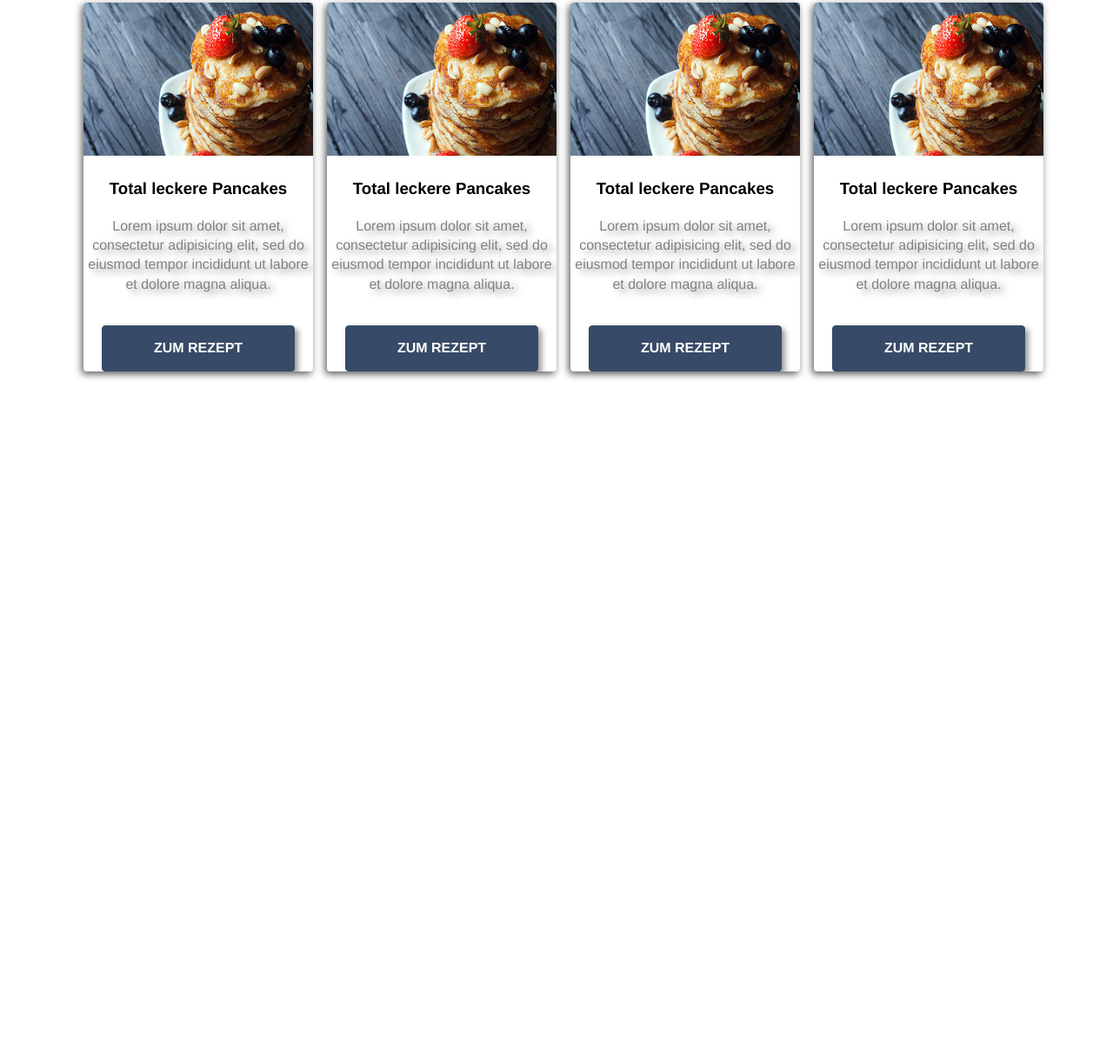
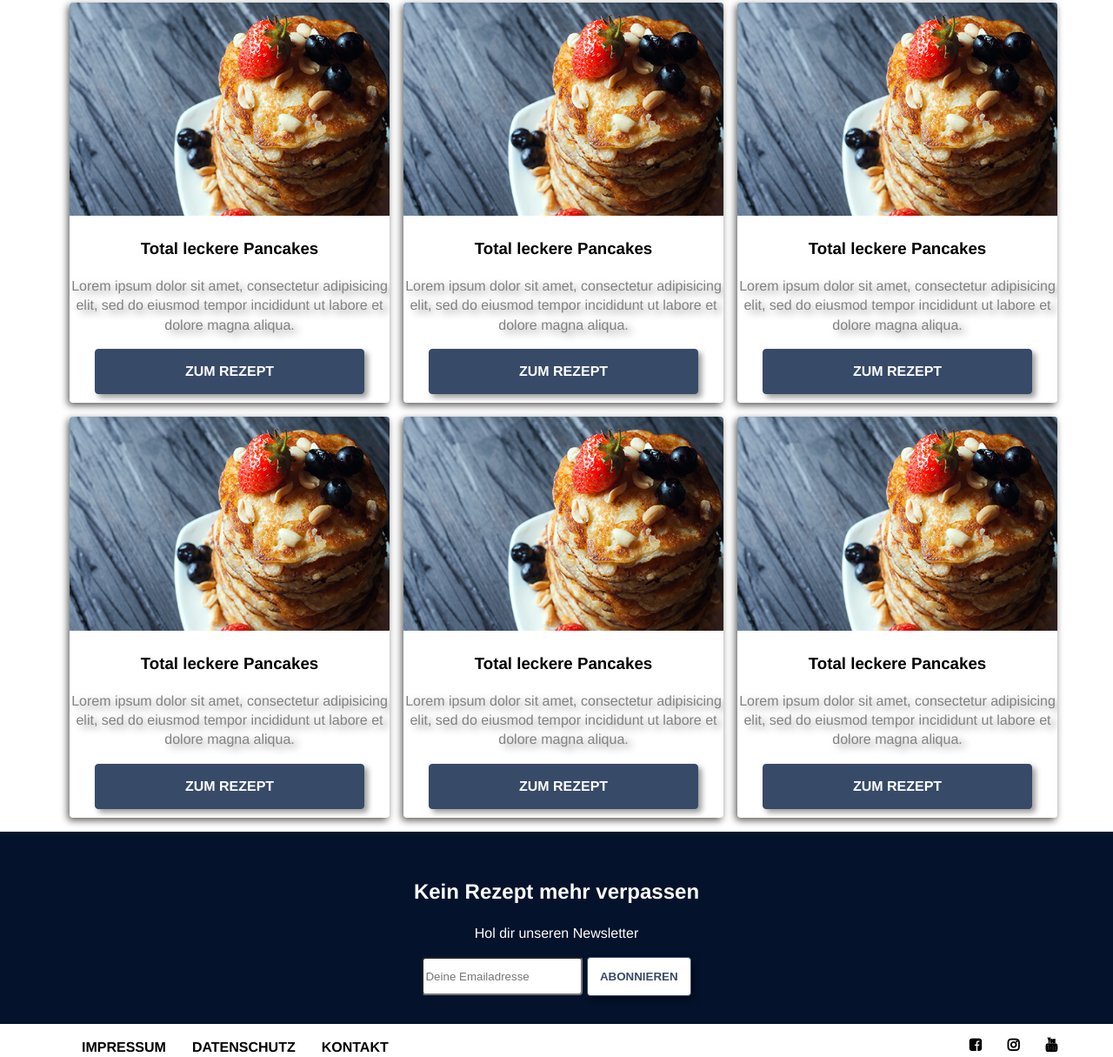
Before and after one commit to wippezorgel/bta-kochen-maerz-2019, a plain HTML site: page index.html in a window 1280 px wide. Shown: the part 909-2124 px from the top of the page at 87% size. Before the commit the page ends 1352 px from the top, so only its background shows below. Drawn offline with Linux system fonts and the light colour scheme; files whose address does not match are found by name.

Commit message:
weiter gearbeitet

```diff
--- a/assets/css/stylesheet.css
+++ b/assets/css/stylesheet.css
@@ -31,13 +31,6 @@ article {
   margin-bottom: 1rem;
 }
 
-.container {
-  display: flex;
-  justify-content: space-between;
-  padding-left: 1rem;
-  padding-right: 1rem;
-}
-
 #navigation {
   display: none;
 }
@@ -61,8 +54,26 @@ article {
   position: relative;
 }
 
-h2{
+#rezepte h2 {
   text-align: center;
+}
+
+.container {
+  display: flex;
+  justify-content: space-between;
+  /* padding-left: 1rem;
+  padding-right: 1rem; */
+  flex-direction: column;
+  margin-right: 1rem;
+}
+
+.card {
+  text-align: center;
+  border-radius: 4px;
+  box-shadow: -2px 3px 8px rgba(0, 0, 0, 0.66);
+  overflow: hidden;
+  width: 100%;
+  display: block;
 }
 
 .card img {
@@ -74,26 +85,20 @@ h2{
   color: #000;
 }
 
-.card{
-  text-align: center;
-  border-radius: 4px;
-  box-shadow: -2px 3px 8px rgba(0,0,0,0.66);
-  overflow: hidden;
-}
-
-.card h3 a{
+.card h3 a {
   color: black;
 }
 
-.card p a{
+.card p a {
   color: #828282;
-text-shadow: 6px 4px 10px rgba(0,0,0,0.43);
+  text-shadow: 6px 4px 10px rgba(0, 0, 0, 0.43);
 }
 
-.card .button{
+.card .button {
   color: #fff;
   background: #374A67;
   width: 84%;
+  margin-bottom: 10px;
 }
 
 article .button:hover {
@@ -101,10 +106,8 @@ article .button:hover {
   background: #fff;
 }
 
-
 .button {
   display: inline-block;
-  margin-top: 20px;
   color: #374A67;
   border-radius: 4px;
   background-color: #fff;
@@ -112,9 +115,6 @@ article .button:hover {
   font-weight: bold;
   text-transform: uppercase;
   text-decoration: none;
-  /* -webkit-box-shadow: 4px 4px 6px 0px rgba(0,0,0,0.4);
--moz-box-shadow: 4px 4px 6px 0px rgba(0,0,0,0.4); */
-  /* ist für alte mozilla/webkit Browser gedacht */
   box-shadow: 4px 4px 6px 0px rgba(0, 0, 0, 0.4);
   border: 1px solid #374A67;
   transition: 0.2s all ease;
@@ -139,7 +139,55 @@ article .button:hover {
   font-size: 17px;
 }
 
+.widget {
+  background: #04122B;
+  color: white;
+  text-align: center;
+  padding: 2rem;
+}
 
+input{
+  height: 44px;
+  border-radius: 4px;
+}
+
+/* .newsletter input {
+  display: inline-block;
+  color: #374A67;
+  border-radius: 4px;
+  background-color: #fff;
+  padding: 14px;
+  border: 1px solid #374A67;
+  margin-top: 10px;
+} */
+
+/* für tablets */
+@media (min-width: 768px) and (max-width: 1023px) {
+  #burger {
+    display: none;
+  }
+
+  #navigation {
+    display: block;
+  }
+
+  nav li {
+    float: left;
+    margin-left: 30px;
+  }
+
+  .container {
+    display: flex;
+    flex-direction: row;
+    flex-wrap: wrap;
+  }
+
+  .card {
+    flex: 1 1 calc(50% - 20px);
+  }
+}
+
+/* für desktop */
 @media (min-width: 1024px) {
   #burger {
     display: none;
@@ -157,5 +205,12 @@ article .button:hover {
   .container {
     width: 90%;
     margin: auto;
+    display: flex;
+    flex-direction: row;
+    flex-wrap: wrap;
+  }
+
+  .card {
+    flex: 1 1 calc(33.3333% - 20px);
   }
 }
--- a/index.html
+++ b/index.html
@@ -8,8 +8,8 @@
   <title>Text in der Registerkarte</title>
   <meta name="description" content="Hier folgt der Schnipseltext für die Suchmaschine">
   <meta name="viewport" content="width=device-width, initial-scale=1">
+  <link rel="stylesheet" href="assets/fonts/icons.css">
   <link rel="stylesheet" href="assets/css/stylesheet.css">
-
 </head>
 
 <body>
@@ -130,13 +130,92 @@
           <a href="#" class="button">Zum Rezept</a>
 
         </article>
+        <article class="card">
+          <a href="#">
+            <img src="assets/img/pancakes.jpg" alt="Pancakes">
+          </a>
+          <h3>
+            <a href="#">Total leckere Pancakes</a>
+          </h3>
+
+          <p>
+            <a href="#">
+              Lorem ipsum dolor sit amet, consectetur adipisicing elit, sed do eiusmod tempor incididunt ut labore et dolore magna aliqua.
+            </a>
+          </p>
+          <a href="#" class="button">Zum Rezept</a>
+
+        </article>
+        <article class="card">
+          <a href="#">
+            <img src="assets/img/pancakes.jpg" alt="Pancakes">
+          </a>
+          <h3>
+            <a href="#">Total leckere Pancakes</a>
+          </h3>
+
+          <p>
+            <a href="#">
+              Lorem ipsum dolor sit amet, consectetur adipisicing elit, sed do eiusmod tempor incididunt ut labore et dolore magna aliqua.
+            </a>
+          </p>
+          <a href="#" class="button">Zum Rezept</a>
+
+        </article>
+
       </div>
 
     </section>
   </main>
 
+  <aside class="widget">
+    <h2>Kein Rezept mehr verpassen</h2>
+    <p>Hol dir unseren Newsletter</p>
+
+    <form class="Newsletter" action="" method="get">
+      <input type="email" name="email" value="" placeholder="Deine Emailadresse">
+      <button class="button" type="submit" name="newsletterbutton">abonnieren</button>
+
+    </form>
+
+  </aside>
+  <footer>
+    <div class="container">
+      <nav id="nav-footer">
+        <ul>
+          <li>
+            <a href="#">Impressum</a>
+          </li>
+          <li>
+            <a href="#">Datenschutz</a>
+          </li>
+          <li>
+            <a href="#">Kontakt</a>
+          </li>
+        </ul>
+      </nav>
+
+      <nav id="nav-social">
+        <ul>
+          <li class="icon-facebook">
+            <a href="https://www.facebook.com/markushassenstein" target="_blank"></a>
+          </li>
+          <li class="icon-instagram">
+            <a href="https://www.instagram.com/?hl=de" target="_blank"></a>
+          </li>
+          <li class="icon-youtube">
+            <a href="https://www.Youtube.com/markushassenstein" target="_blank"></a>
+          </li>
+        </ul>
+      </nav>
+    </div>
+
+  </footer>
+
 
   <script src="assets/js/menu.js"></script>
 </body>
 
+
+
 </html>
```
